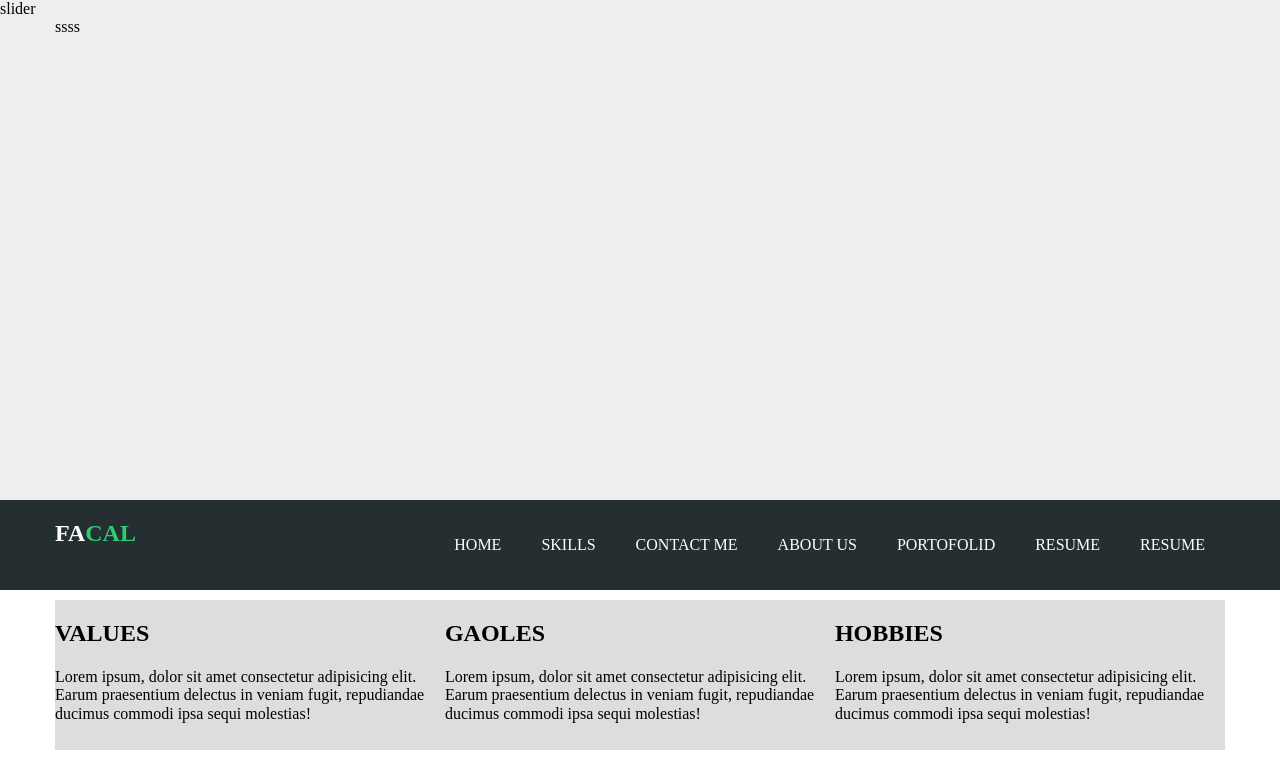
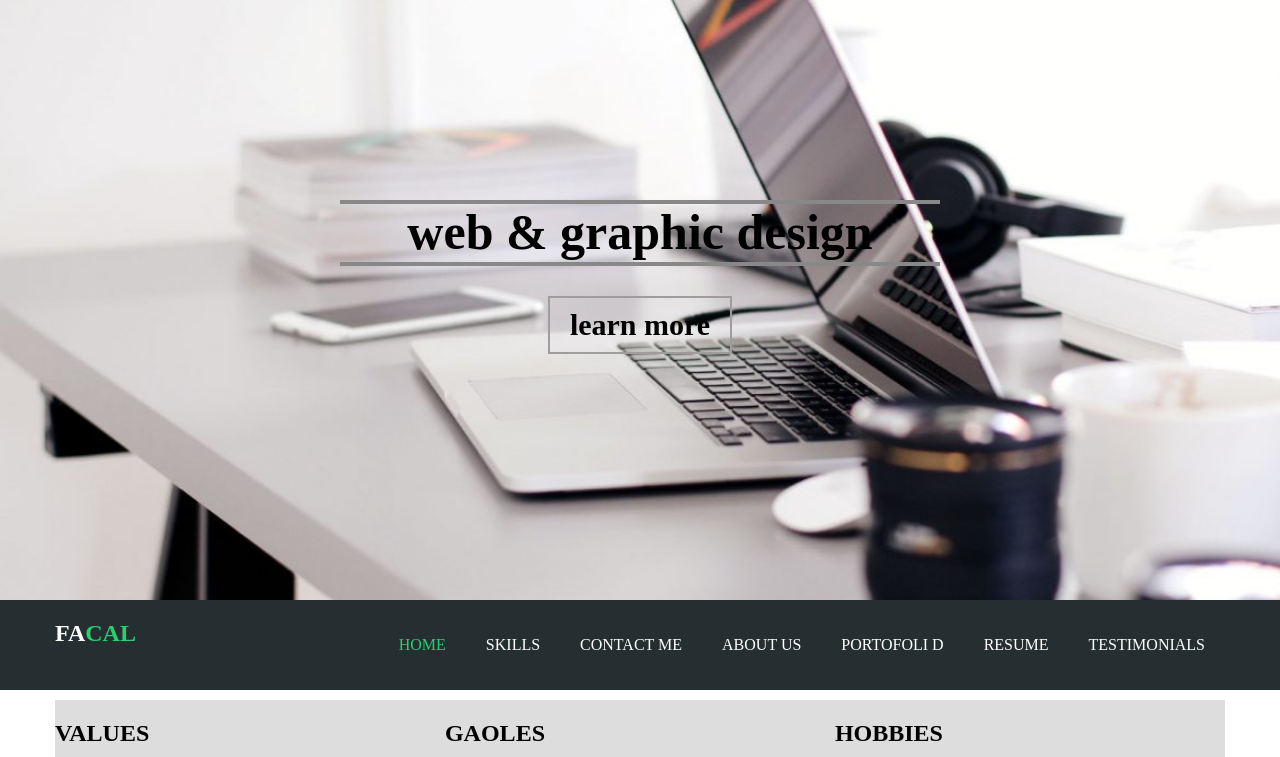
Before and after one commit to abdulmalekhaiderr/git-web-design, a plain HTML site: page work_file-design/index.htm in a window 1280 px wide. Shown: the top 757 px of the page. Drawn offline with Linux system fonts and the light colour scheme.

Commit message:
modified css html  and  add images back

```diff
--- a/work_file-design/css/style.css
+++ b/work_file-design/css/style.css
@@ -15,7 +15,39 @@ body
 /* end main rulez */
 
 /*star header */
-header .slider{background-color: #EEE;height: 500px;}
+header .slider{
+    background-image: url("../image/computer.jpg");
+    height: 600px;
+   -webkit-background-size: cover;
+   -moz-background-size: cover;
+   -o-background-size: cover;
+    background-size: cover;
+    overflow: hidden;
+}
+
+header .slider .intro {
+    padding-top:200px;
+    margin: 0;
+    text-align: center;}
+
+header .slider .intro h2{ margin: 0 auto ;
+    font-size: 50px;
+    width: 600px;
+    border-top: 4px solid #888;
+    border-bottom:4px #888 solid;
+    /* text-transform: uppercase; */
+    padding-top: 4px 0;
+
+}
+header .slider .intro button{
+    margin-top: 30px;
+    background: none;
+    font-size: 30px;
+    border: 2px #a09c9c solid;
+    font-weight: bold;
+    padding: 10px 20px;
+
+}
 header nav{
     background: #252F31;
     color: #FFF;
@@ -37,6 +69,15 @@ header nav  ul{
 header nav ul li{
     float: left;
    padding: 20px;
+
+ }
+ header nav ul li a {
+    color: #FFF;
+    text-decoration: none;
+ }
+ header nav ul li.active a,
+ header nav ul li a:hover{
+    color: #2ecc71;
  }
 
 /*end header */
@@ -65,21 +106,21 @@ main .feat h2 {text-transform: uppercase;}
 .about-me .imagee {
     float:left;
     width: 40%;
+}
 
-}
 .about-me .imagee img {
     width: 100%;
 }
 .about-me .inf{
     float: left;
     width: 60%;
+}
 
-}
 .about-me .inf .hobbes {
-
    margin: 20px;
    overflow: hidden;
 }
+
 .about-me .inf .hobbes > div{
     width: 50%;
     min-height: 100px;
@@ -129,21 +170,17 @@ main .feat h2 {text-transform: uppercase;}
 /* End testimonial */
 /* star portfolio */
 .portfolio{
-
     padding-top: 30px;
     padding-bottom: 30px;
     text-align: center;
+}
 
-
-
-
-}
 .portfolio .our-port{
     overflow: hidden;
 }
+
 .portfolio .our-port >div{
     width: 32%;
-
     float: left;
 }
 .portfolio .our-port >div img{
--- a/work_file-design/index.htm
+++ b/work_file-design/index.htm
@@ -12,9 +12,14 @@
 <body>
   <!-- star header -->
     <header>
-        <div class="slider">slider
+        <div class="slider">
+
             <div class="container">
-                ssss
+                <div class="intro">
+                    <h2>web &amp; graphic design</h2>
+                    <button >learn more</button>
+                </div>
+
             </div>
         </div>
         <nav >
@@ -22,13 +27,14 @@
                 <h2>fa<span>cal</span> </h2>
                 <ul>
 
-                    <li>Home</li>
-                    <li>skills</li>
-                    <li> contact me</li>
-                    <li>about us</li>
-                    <li>portofolid</li>
-                    <li>resume</li>
-                    <li>resume</li>
+                    <li class="active"> <a href="#">Home</a></li>
+                    <li><a href="skills">skills</a></li>
+                    <li><a href="#">contact me</a> </li>
+                    <li><a href="#">about us</a></li>
+                    <li><a href="#">portofoli d</a></li>
+                    <li><a href="#">resume</a></li>
+                    <li><a href="#">testimonials</a></li>
+
 
                 </ul>
             </div>
```
Also changed, not shown: work_file-design/image/computer.jpg (added), work_file-design/image/phone.jpg (added).
